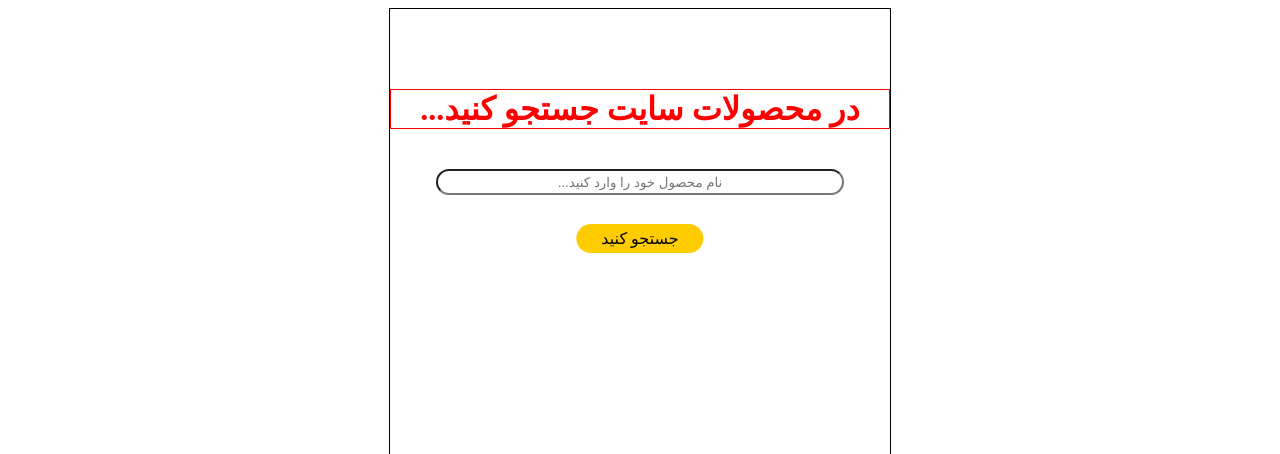
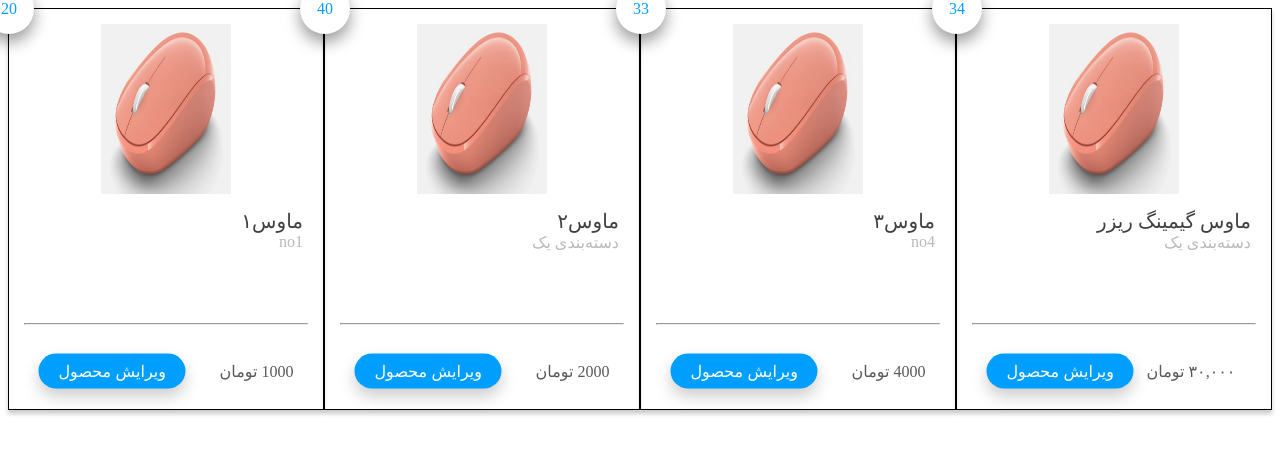
Before and after one commit to Baharkaviani/E-commerce-website, a Vue app: page / in a window 1280 px wide. Shown: the top 454 px of the page. Built offline with nearby package versions, Linux system fonts and the light colour scheme.

Commit message:
product customized for admin page

```diff
--- a/src/App.vue
+++ b/src/App.vue
@@ -3,14 +3,20 @@
 <!--        <website id="website"></website>-->
 <!--        <sorter></sorter>-->
 <!--        <section class="products">-->
-<!--            <Product v-for="product in products"-->
-<!--                 :key="product.title"-->
-<!--                 :product="product" -->
-<!--            />-->
+            <Product v-for="product in products"
+                 :key="product.title"
+                 :product="product"
+                  :admin=true
+            />
 <!--        </section>-->
 <!--        <categories property="cats"></categories>-->
 <!--        <categories :cats="cats"></categories>-->
-      <hero_header></hero_header>
+<!--      <hero_header></hero_header>-->
+<!--      <Input_textfield v-for="inp in inps"-->
+<!--                         :key="inp.label"-->
+<!--                         :attr="inp"-->
+<!--                    />-->
+<!--      <login_register :login=false></login_register>-->
 
     </div>
 </template>
@@ -18,17 +24,21 @@
 <script>
     // import website from "@/components/website";
     //import sorter from "@/components/sorter";
-    //import Product from "@/components/Product";
+     import Product from "@/components/Product";
     //import Categories from "@/components/categories";
-  import hero_header from "@/components/hero_header";
+  // import hero_header from "@/components/hero_header";
+  //    import login_register from "@/components/register_login/login_register";
+    // import Input_textfield from "@/components/register_login/input_textfield";
     export default {
         name: 'App',
         components: {
+           // login_register
+          // Input_textfield
             // website,
             // Categories,
             // sorter,
-            // Product,
-          hero_header
+            Product
+          // hero_header
         },
         data (){
             return{
@@ -37,25 +47,29 @@
                       title:'ماوس۱',
                       img:require('./assets/mouse.png'),
                       price:1000,
-                      category:'no1'
+                      category:'no1',
+                      sold:20
                     },
                     {
                       title:'ماوس۲',
                       img:require('./assets/mouse.png'),
                       price:2000,
-                      category:'دسته‌بندی یک'
+                      category:'دسته‌بندی یک',
+                      sold:40
                     },
                     {
                       title:'ماوس۳',
                       img:require('./assets/mouse.png'),
                       price:4000,
-                      category:'no4'
+                      category:'no4',
+                      sold: 33
                     },
                     {
                       title:'ماوس گیمینگ ریزر',
                       img:require('./assets/mouse.png'),
                       price:'۳۰,۰۰۰',
-                      category:'دسته‌بندی یک'
+                      category:'دسته‌بندی یک',
+                      sold: 34
                     }
                 ],
                 cats:[
@@ -75,7 +89,20 @@
                     'دسته‌بندی دو',
                     'دسته‌بندی سه',
                     'دسته‌بندی چهار'
-                ]
+                ],
+              inps:[
+                {label:"نام",
+                placeholder:"نام خود را وارد کنید...",
+                  class:true},
+                {label:"نام خانوادگی",
+                  placeholder:"نام خانوادگی خود را وارد کنید...",
+                  class:true},
+                {label:"ایمیل",
+                  placeholder:"ایمیل خود را وارد کنید...",
+                class:false}
+
+              ],
+
             }
         }
     }
--- a/src/components/Product.vue
+++ b/src/components/Product.vue
@@ -1,5 +1,7 @@
 <template>
   <div class="product">
+
+    <div v-if="admin" class="sold">{{product.sold}}</div>
     <div class="upper-box">
       <div class="img-div"><img :src="product.img" class="image" /></div>
       <div class="title">{{product.title}}</div>
@@ -10,8 +12,8 @@
     <div class="lower-box">
 
       <div class="price">{{product.price}} تومان</div>
-       <div class="btn"><button class="buy">خرید محصول</button></div>
-
+      <div v-if="!admin" class="btn"><button class="buy">خرید محصول</button></div>
+      <div v-else class="btn"><button class="buy">ویرایش محصول</button></div>
     </div>
   </div>
 
@@ -20,12 +22,14 @@
 <script>
 export default {
   name: "product",
-  props:['product']
+  props:{
+    product: Object,
+    admin: Boolean
+  }
 }
 </script>
 
 <style scoped>
-
 .product{
   direction: rtl;
   width: 500px;
@@ -48,7 +52,6 @@ export default {
   width: 130px;
   height: 170px;
 }
-
 .title{
   color: #404040;
   /*margin-top: 30px;*/
@@ -61,7 +64,6 @@ export default {
   margin-bottom: 15px;
   font-size: 16px;
   padding-right: 20px;
-
 }
 .buy{
   text-align: center;
@@ -77,7 +79,6 @@ export default {
   left: 0%;
   transform: translate(20%, -50%);
   float: left;
-
 }
 .price{
   color: #585959;
@@ -86,29 +87,42 @@ export default {
   top: 50%;
   right: 0;
   transform: translate(-40%, -50%);
-
-
 }
 .upper-box{
   height: 80%;
   display: flex;
   flex-direction: column;
+  position: relative;
+
+  mso-page-border-z-order: in-back;
 }
-
 .btn{
-
 }
 hr{
   display: inline-block;
   margin-right: 15px;
   margin-left: 15px;
-
-
 }
 .lower-box{
   position: relative;
   height: 20%;
   display: flex;
 }
-
+.sold{
+  border-radius: 50%;
+  width: 50px;
+  height: 50px;
+  line-height: 50px;
+  background-color: white;
+  color: #009eff;
+  box-shadow: 0px 8px 16px 0px rgba(0,0,0,0.4);
+  text-align: center;
+  vertical-align:middle;
+  box-sizing: border-box;
+  top: 0;
+  left: 0;
+  position: absolute;
+  transform: translate(-50%,-50%);
+  /*z-index: 2;*/
+}
 </style>
```
Lines whose indentation alone changed are shown as unchanged.
